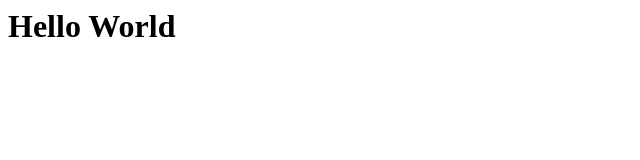
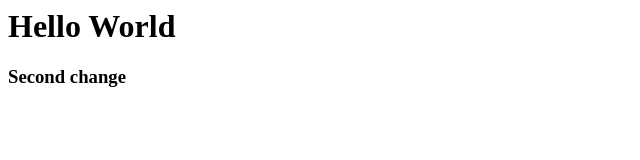
Before and after one commit to Sanket-geek/Git, a plain HTML site: page index.html in a window 1280 px wide. Shown: the whole page, without its empty margins (0-640 px from the left). Drawn offline with Linux system fonts and the light colour scheme.

Commit message:
Added h3 in index.html

```diff
--- a/index.html
+++ b/index.html
@@ -7,5 +7,6 @@
 </head>
 <body>
     <h1>Hello World</h1>
+    <h3>Second change</h3>
 </body>
 </html>
```
